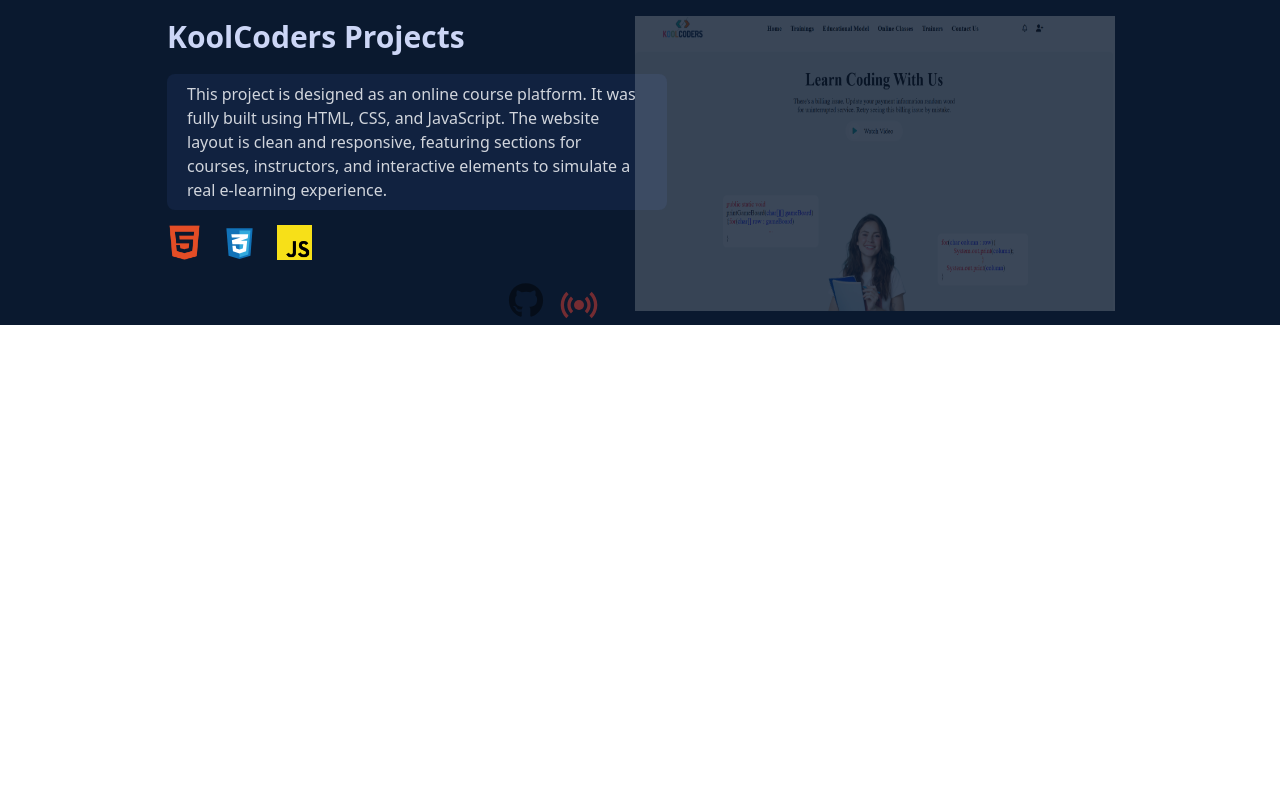
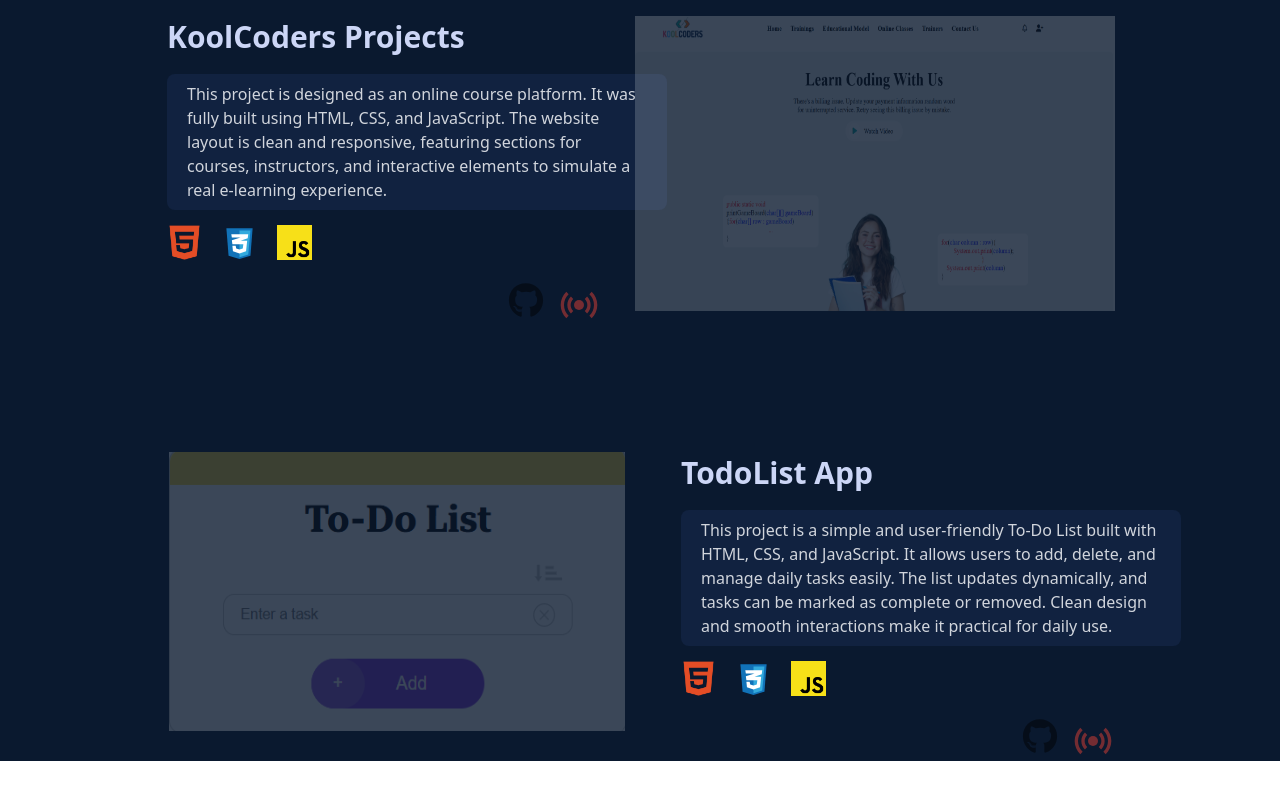
Before and after one commit to RahulQurbanov/Portfolio, a React (Vite) app: page / in a window 1280 px wide. Shown: the part 1346-2146 px from the top of the page. Before the commit the page ends 1796 px from the top, so only its background shows below. Built offline with nearby package versions, Linux system fonts and the light colour scheme; the HTML template or start-up script is replaced by a standard one.

Commit message:
Third Project

```diff
--- a/src/components/Projects.jsx
+++ b/src/components/Projects.jsx
@@ -41,6 +41,26 @@ export default function Projects() {
             <a href="https://github.com/RahulQurbanov/Project-KoolCoders"><img src="src/assets/img/KoolCoders.png" className='h-[95%] opacity-20 hover:opacity-65 cursor-pointer transition-all translate-0.5 ease-in-out'/></a>
             </div>
         </div>
+        <div className='flex flex-row gap-[20px] justify-around mb-[125px]'>
+            <div className='w-[50%]'>
+            <a href="https://rahulqurbanov.github.io/Todo-List-/"><img src="src/assets/img/todolist.png" className='h-[90%] w-[95%] opacity-20 hover:opacity-65 cursor-pointer transition-all translate-0.5 ease-in-out'/></a>
+            </div>
+            <div className='w-[45%] flex flex-col gap-[15px]'>
+               <h2 className='text-[#ccd6f6] text-[30px] font-bold'>TodoList App</h2>
+               <div className='w-[500px] bg-[#112240] text-gray-300 rounded-lg py-2 px-5'>This project is a simple and user-friendly To-Do List built with HTML, CSS, and JavaScript.
+                It allows users to add, delete, and manage daily tasks easily. The list updates dynamically, and tasks can be marked as complete or removed. Clean design and smooth interactions make it practical for daily use.</div>
+            <div className='flex gap-5'>
+            <img src="./src/assets/img/html.webp" className="w-[35px] h-[35px]" />
+                  <img src="./src/assets/img/css.svg" className="w-[35px] h-[35px]" />
+                  <img src="./src/assets/img/js.png" className="w-[35px] h-[35px]" />
+            </div>
+            <div className='flex gap-2 items-end justify-end'>
+           <a href="https://github.com/RahulQurbanov/Todo-List-"><img src="./src/assets/img/github1.svg" className="w-[50px] h-[50px] cursor-pointer  opacity-45 hover:opacity-100" /></a>
+            <a href="https://rahulqurbanov.github.io/Todo-List-/"><img src="./src/assets/img/live.svg" className="w-[40px] h-[40px] cursor-pointer opacity-45 hover:opacity-100" /></a>
+            </div>
+            </div>
         </div>
+        </div>
+
     </div>
 }
```
Also changed, not shown: src/assets/img/todolist.png (added).
